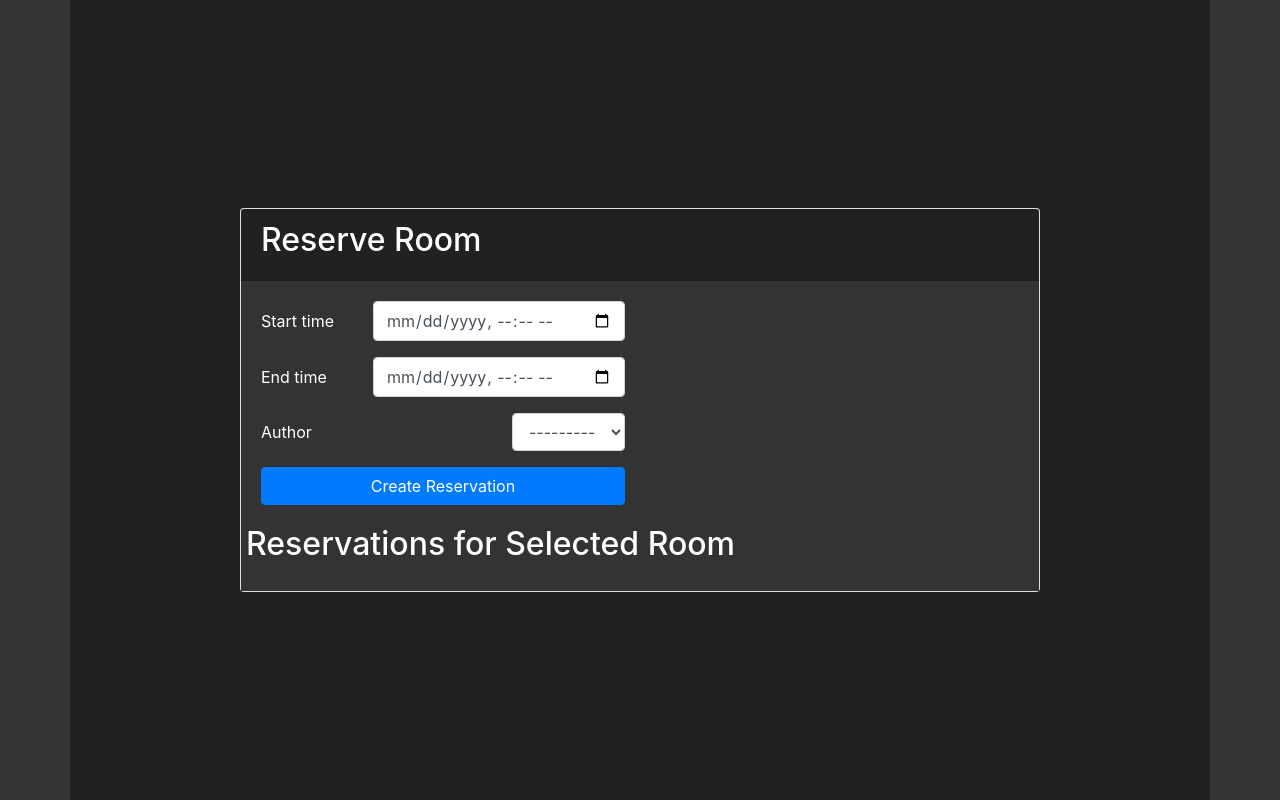
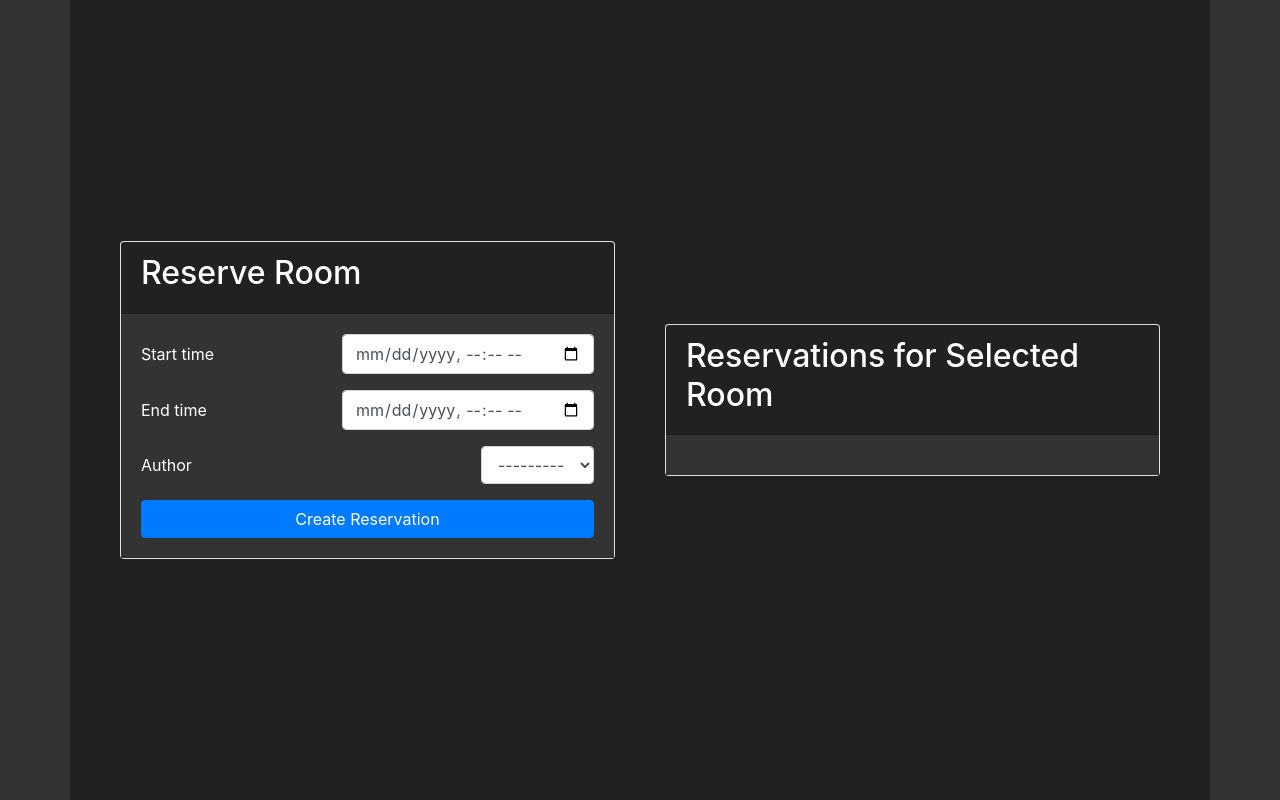
Before and after one commit to matikd13/www-projekt, a Django app: template www/templates/reserve_room.html in a window 1280 px wide. Run offline with Django 4.2, Linux system fonts and the light colour scheme; the template is opened without the code that fills it: values that come from a table or form of the project are taken from there, others are empty; some libraries are stand-ins or nearby versions.

Commit message:
layout update

```diff
--- a/www/templates/reserve_room.html
+++ b/www/templates/reserve_room.html
@@ -68,9 +68,6 @@
             margin-top: 20px;
         }
 
-        .reservations-container {
-            margin-top: 20px;
-        }
     </style>
     <script src="https://code.jquery.com/jquery-3.5.1.min.js"></script>
 </head>
@@ -81,8 +78,6 @@
                 <h2>Reserve Room {{ room.name }}</h2>
             </div>
             <div class="card-body">
-                <div class="row">
-                    <div class="col-md-6">
                 <form method="post">
                     {% csrf_token %}
                     <input type="hidden" name="conference_room" value="{{ room.id }}">
@@ -117,8 +112,12 @@
                     <button type="submit" class="btn btn-primary">Create Reservation</button>
                 </form>
             </div>
-                    <div class="reservations-container">
+        </div>
+        <div class="card" style="margin-left:50px;">
+            <div class="card-header">
               <h2>Reservations for Selected Room</h2>
+            </div>
+            <div class="card-body">
               {% for reservation in room.reservations.all %}
                 {% if reservation.end_time >= now %}
                     <p>{{ reservation }}</p>
@@ -127,7 +126,5 @@
             </div>
         </div>
     </div>
-        </div>
-    </div>
 </body>
 </html>
```
Lines whose indentation alone changed are shown as unchanged.
